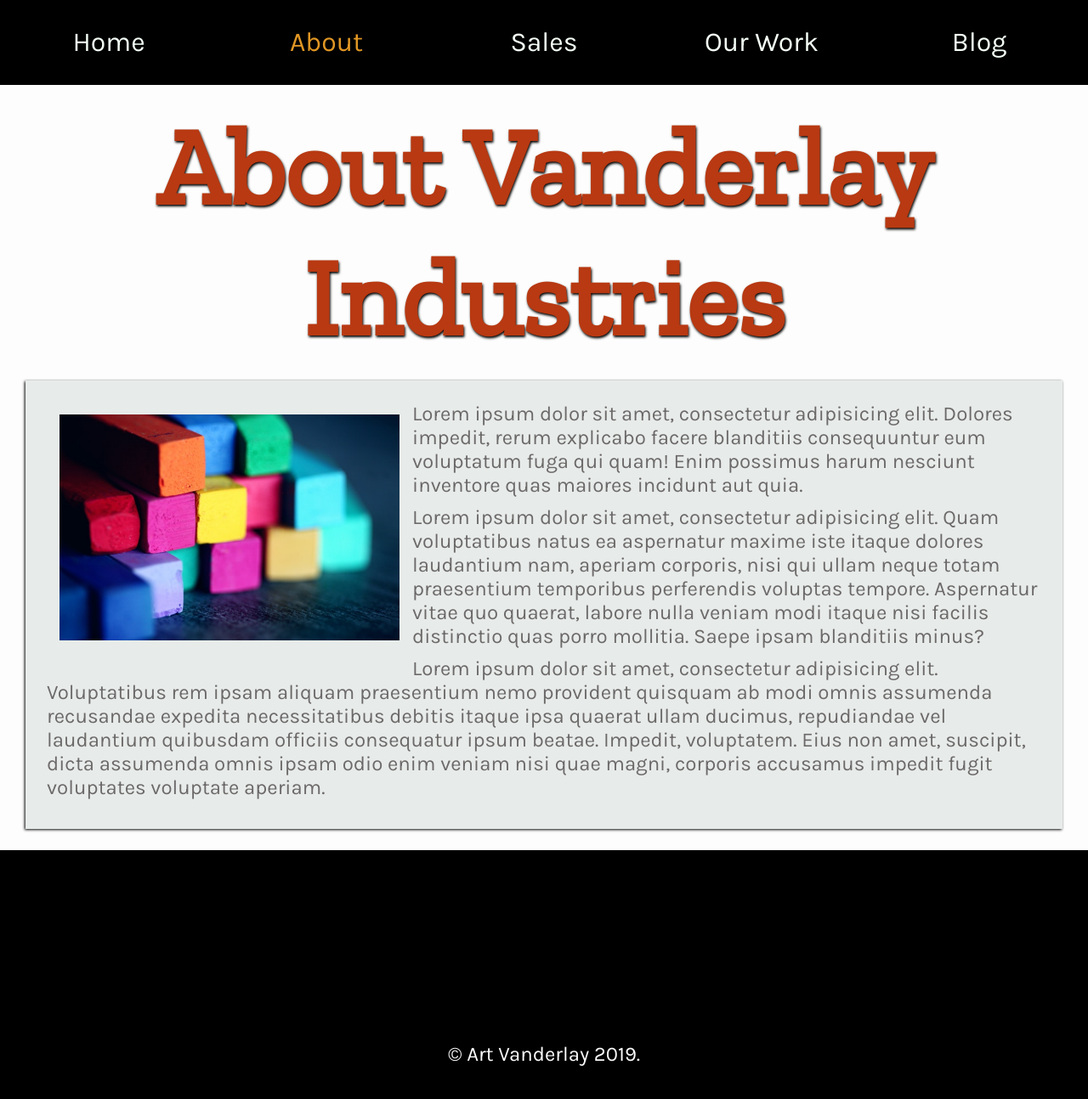
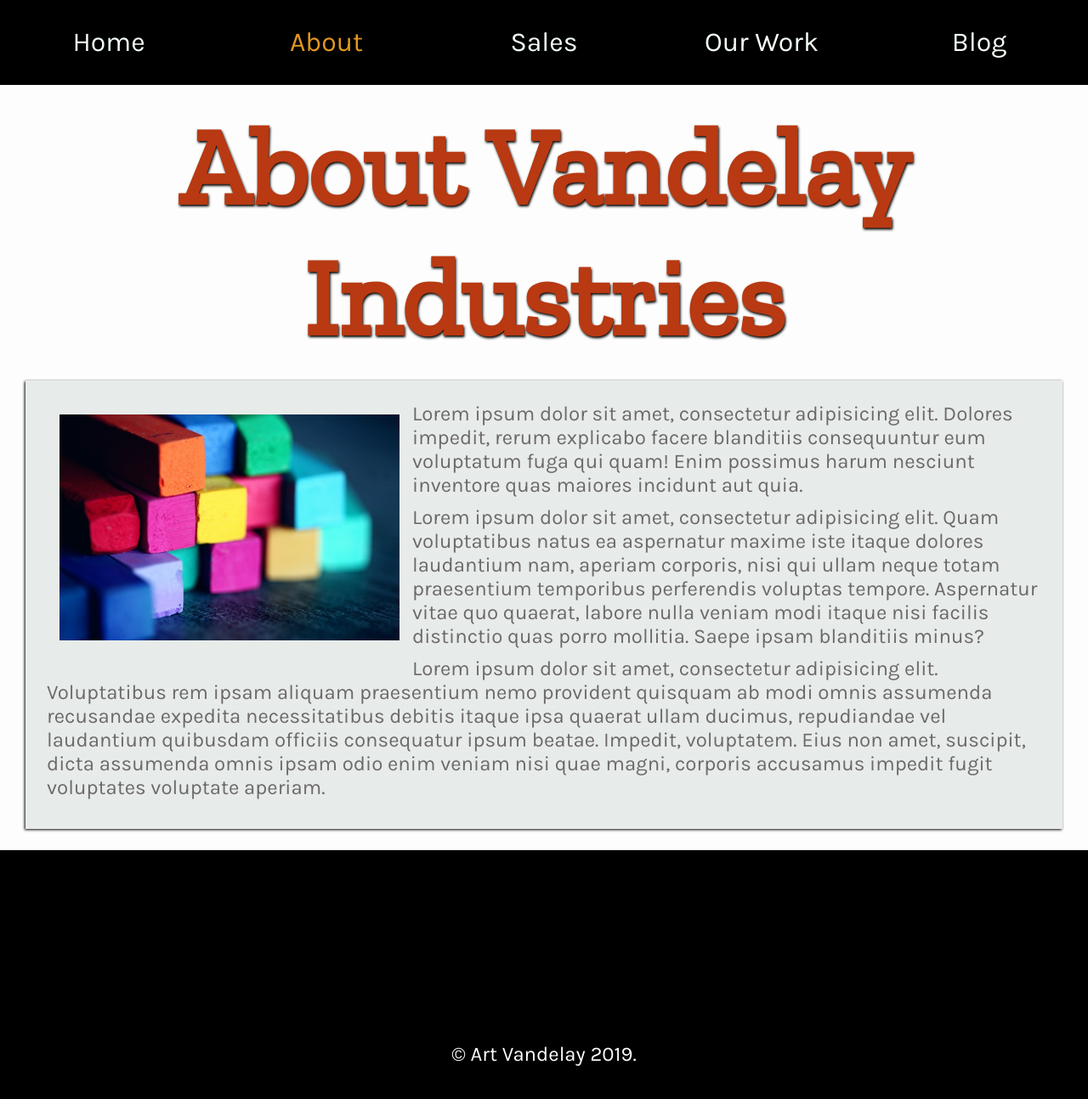
Before and after one commit to russelljkennedy/vandelay-industries, a Jekyll site: the page built from about.html, in a window 1280 px wide and 1400 px high. Shown: the top 1294 px of the window at 85% size. Built offline with Jekyll 4.4.1, drawn with Linux system fonts in a browser that asks for light colours.

Commit message:
Updated typo

```diff
--- a/_layouts/default.html
+++ b/_layouts/default.html
@@ -21,7 +21,7 @@
         <!-- Main nav -->
         <nav>
           <div id="logo-container">
-            <h2>Vanderlay Industries</h2>
+            <h2>Vandelay Industries</h2>
           </div>
           <!-- Container for popout nav -->
           <div id="nav-container">
@@ -64,7 +64,7 @@
           {{ content }}
         <!-- Footer -->
         <footer>
-          <p>&copy; Art Vanderlay 2019.</p>
+          <p>&copy; Art Vandelay 2019.</p>
         </footer>
       </div>
       <!-- End of wrapper -->
--- a/about.html
+++ b/about.html
@@ -1,6 +1,6 @@
 ---
 layout: default
-title: About Vanderlay Industries
+title: About Vandelay Industries
 ---
 <div class="vl-page">
   <!-- Title container -->
--- a/index.html
+++ b/index.html
@@ -1,6 +1,6 @@
 ---
 layout: default
-title: Vanderlay Industries
+title: Vandelay Industries
 stylesheet:
 - /css/slick.css
 js:
@@ -21,7 +21,7 @@ js:
   <div class="hero-slider">
     <div class="slider-items">
     <div class="slider-image-1">
-      <h1 class="hero-title">Vanderlay Industries</h1>
+      <h1 class="hero-title">Vandelay Industries</h1>
       <h2 class="hero-sub">"We're in latex"</h2>
       <a href="/sales" class="btn">Get in touch</a>
     </div>
```
